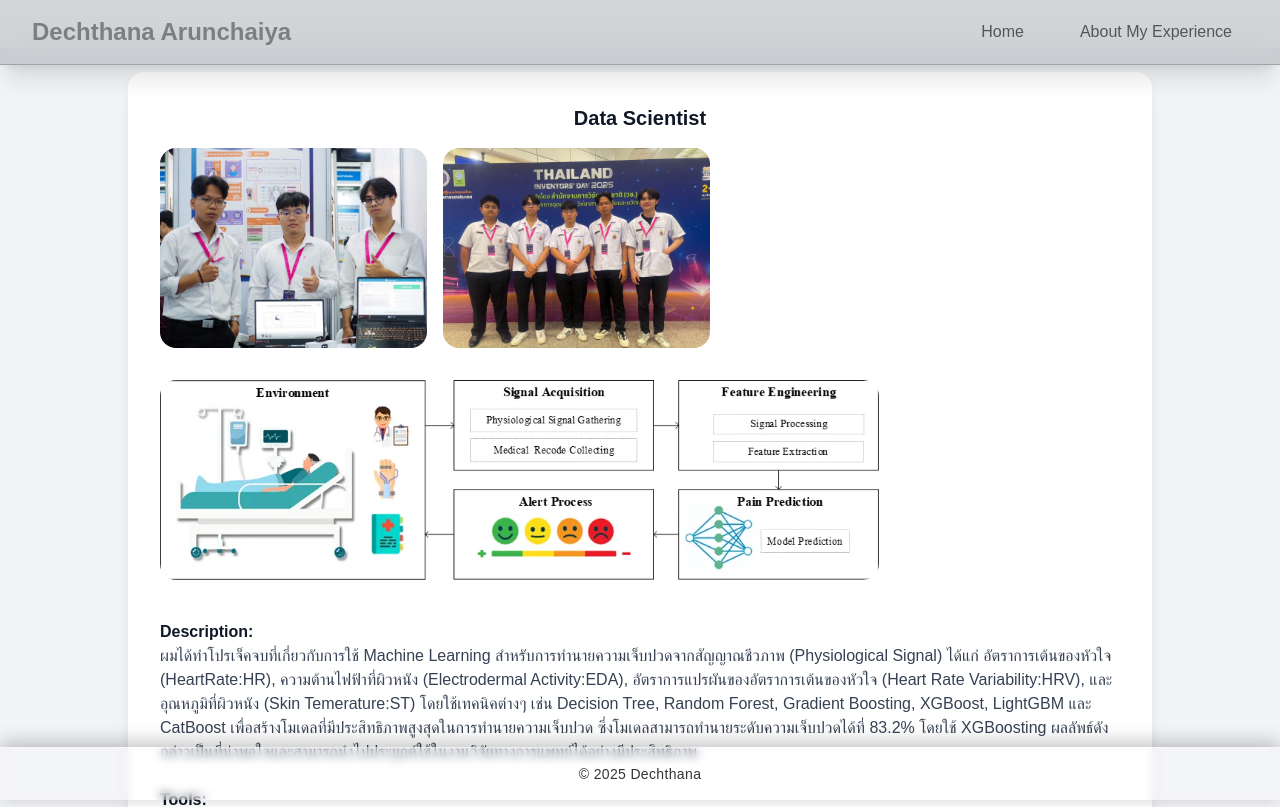
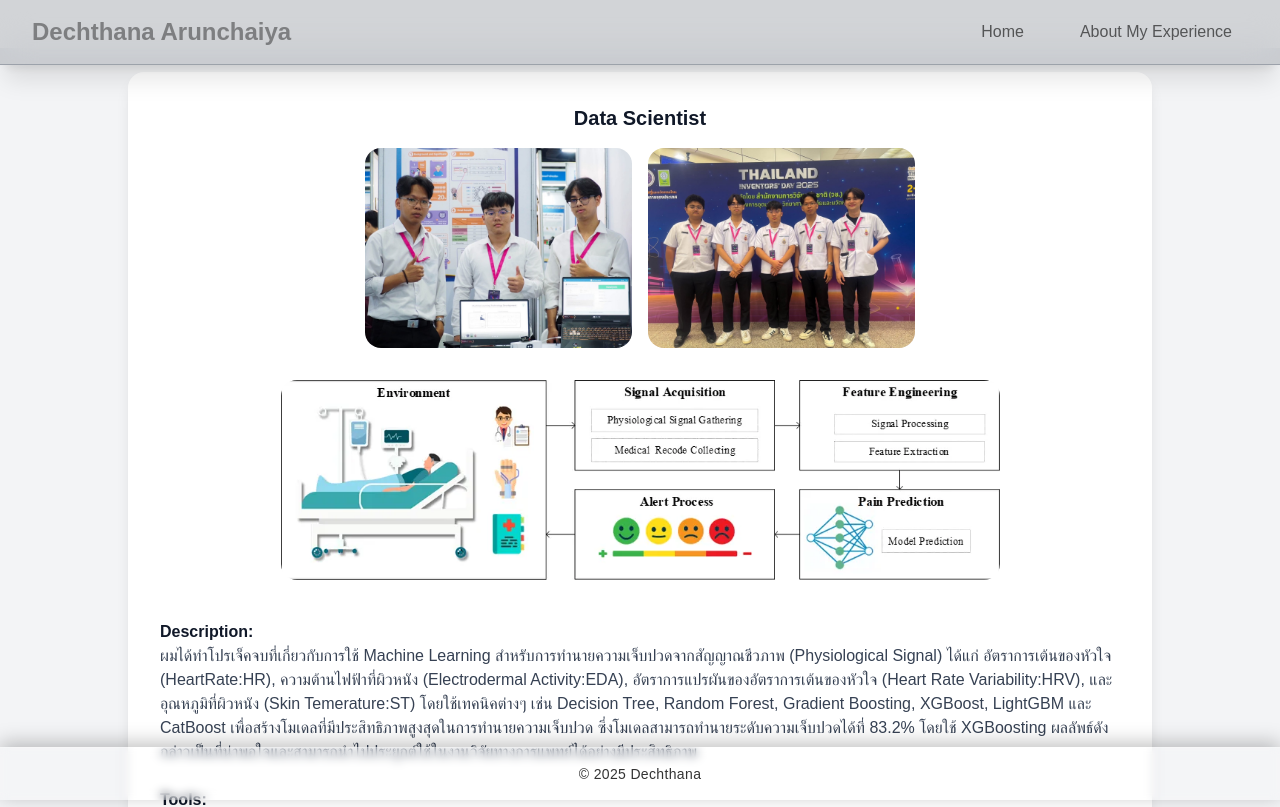
Before and after one commit to Datchthana1/MyResumeWebApplication, a Next.js app: page /Experience in a window 1280 px wide. Shown: the top 807 px of the page. Built offline with nearby package versions, Linux system fonts and the light colour scheme.

Commit message:
EditedPages-Picture

```diff
--- a/app/Experience/page.jsx
+++ b/app/Experience/page.jsx
@@ -6,6 +6,7 @@ import VibeInContest from "@/assets/VibeInContest.jpg";
 import { useEffect, useState } from "react";
 import ExperienceList from "@/components/ExperienceList";
 import Lightbox from "@/components/LightBox";
+import GLS_Logo2 from "@/assets/GLS_Logo2.jpg";
 
 const Page = () => {
   const [lightbox, setLightbox] = useState({ isOpen: false, src: null });
@@ -38,13 +39,12 @@ const Page = () => {
       description:
         "ผลงานผมได้ฝึกงานกับบริษัท Greenline Synergy Co., Ltd. ในตำแหน่ง Data Engineer โดยมีหน้าที่หลักในการพัฒนาระบบประมวลผลทางการเงิน และระบบประมวลผลข้อมูลขนาดใหญ่ให้กับโรงพยาบาล เพื่อจัดการข้อมูลขนาดใหญ่จากแหล่งต่างๆ ให้เป็นระบบและพร้อมใช้งานสำหรับการวิเคราะห์ข้อมูล นอกจากนี้ ผมยังมีส่วนร่วมในการตรวจสอบและยืนยันความถูกต้องของข้อมูล (Data Validation) เพื่อให้มั่นใจว่าข้อมูลที่นำมาใช้มีคุณภาพสูง และได้พัฒนาระบบแชทบอทสำหรับช่วยเหลือทีมงานทางการแพทย์ในการทำงานด้านการเข้ารหัสข้อมูลทางการแพทย์ (Medical Coding) จาก Google Cloud Platform ซึ่งช่วยเพิ่มประสิทธิภาพในการทำงานและลดข้อผิดพลาดในการป้อนข้อมูล",
       Tools: ["SQL", "Google Cloud Platform", "DataForm", "VertexAI"],
+      picture: [GLS_Logo2],
     },
   };
 
   const closeLightbox = () => {
-    // เริ่ม fade-out
     setClosing(true);
-    // หลัง animation 300ms ปิดจริง
     setTimeout(() => {
       setLightbox({ isOpen: false, src: null });
       setClosing(false);
--- a/components/ExperienceCard.jsx
+++ b/components/ExperienceCard.jsx
@@ -19,7 +19,7 @@ export default function ExperienceCard({
 
       {/* รูปภาพ */}
       {details.picture && (
-        <div className="flex flex-wrap md:flex-row gap-4">
+        <div className="flex flex-wrap md:flex-row gap-4 justify-center items-center">
           {details.picture.map((pic, idx) => (
             <Image
               key={idx}
```
Also changed, not shown: assets/GLS_Logo.jpg (added), assets/GLS_Logo2.jpg (added).
